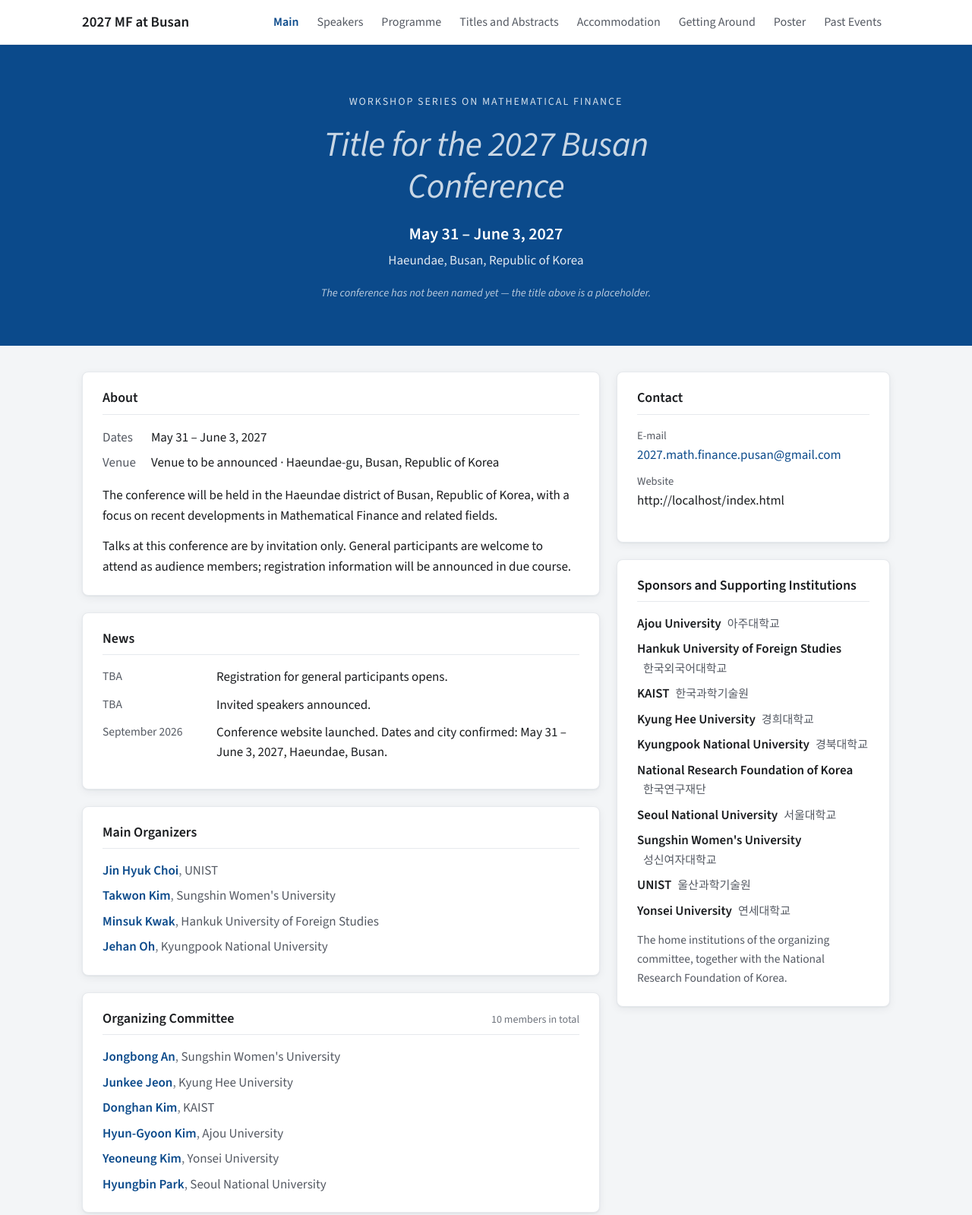
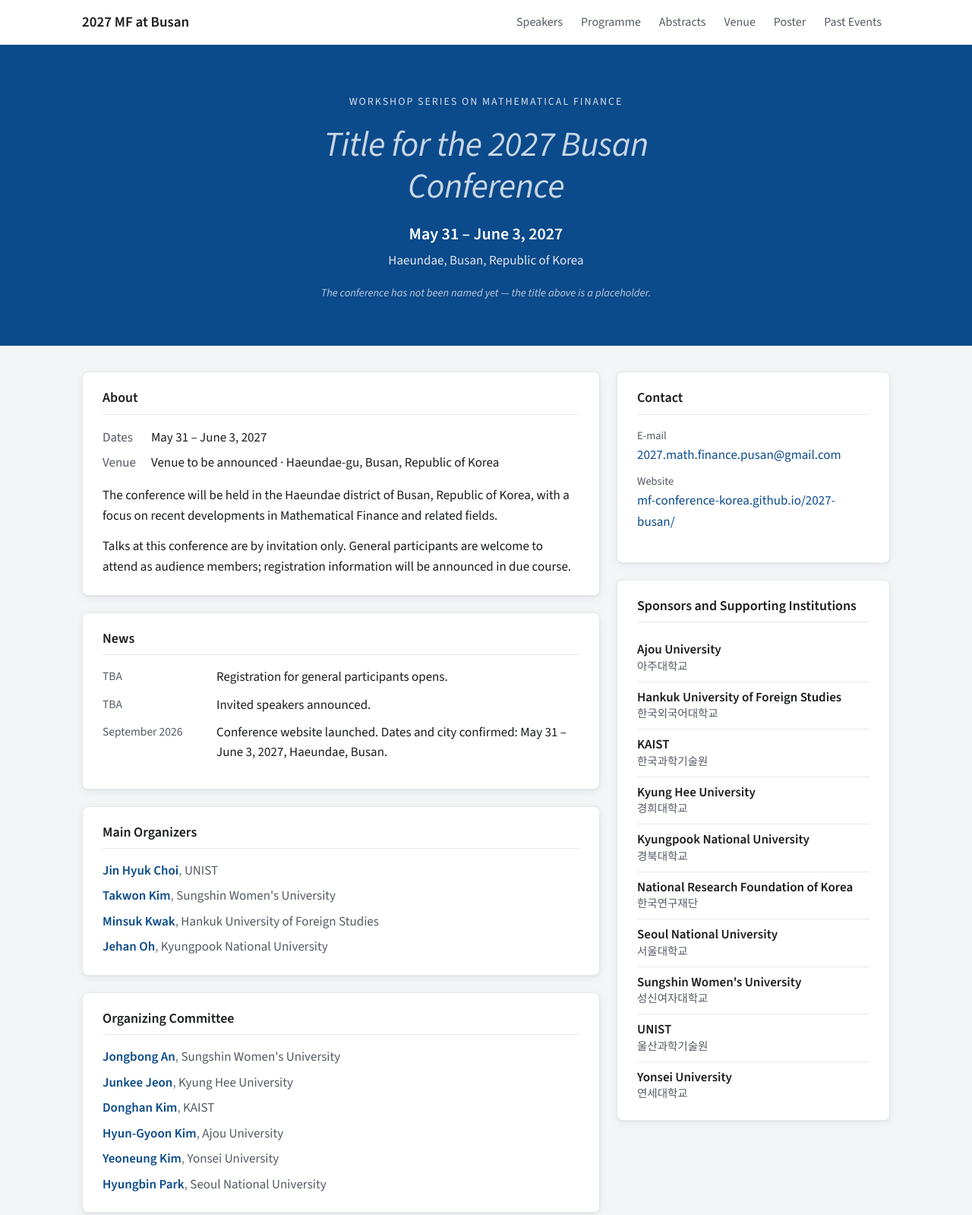
Before and after one commit to mf-conference-korea/2027-busan, a plain HTML site: page index.html in a window 1280 px wide. Shown: the top 1599 px of the page at 76% size. Drawn offline with nearby package versions, Linux system fonts and the light colour scheme.

Commit message:
Trim menu to six pages, merge accommodation into Venue, tidy main page

```diff
--- a/index.html
+++ b/index.html
@@ -141,6 +141,12 @@
 .person .ko{color:var(--muted); font-size:15px; margin-left:8px; white-space:nowrap}
 .person .rl{color:var(--muted)}
 .tag{color:var(--muted); font-size:15px}
+/* sponsors: English name, Korean name beneath, one block per institution */
+.sponsors{list-style:none; margin:0; padding:0}
+.sponsors li{padding:9px 0; border-bottom:1px solid var(--rule-soft); line-height:1.35}
+.sponsors li:last-child{border-bottom:0; padding-bottom:0}
+.sponsors .nm{display:block; font-weight:600}
+.sponsors .ko{display:block; color:var(--muted); font-size:14.5px; margin-top:1px}
 a.tag{color:var(--muted)}
 a.tag:hover{color:var(--link)}
 .sep{color:var(--faint)}
@@ -285,7 +291,7 @@
       <section class="blk"><h3>News</h3><ul class="news" id="news"></ul></section>
       <section class="blk"><h3>Main Organizers</h3><div id="organizers-lead"></div></section>
       <section class="blk">
-        <h3>Organizing Committee <span class="count" id="org-count"></span></h3>
+        <h3>Organizing Committee</h3>
         <div id="organizers"></div>
         <p class="foot-note" id="org-note"></p>
       </section>
@@ -294,8 +300,7 @@
       <section class="blk"><h3>Contact</h3><dl class="kv" id="contact"></dl></section>
       <section class="blk">
         <h3>Sponsors and Supporting Institutions</h3>
-        <div id="sponsors"></div>
-        <p class="foot-note" id="spo-note"></p>
+        <ul class="sponsors" id="sponsors"></ul>
       </section>
     </aside>
   </div></section>
@@ -318,19 +323,18 @@
     <div id="abstracts-body"></div>
   </section>
 
-  <!-- ═══════════════ ACCOMMODATION ═══════════════ -->
-  <section class="view" id="v-stay">
-    <div class="page-head"><h2>Accommodation</h2></div>
-    <div id="stay-body"></div>
-  </section>
+  <!-- ═══════════════ VENUE: accommodation + getting around ═══════════════ -->
+  <section class="view" id="v-venue">
+    <div class="page-head">
+      <h2>Venue</h2>
+      <p>Gimhae International Airport (PUS) is Busan's gateway. Most overseas participants arrive at
+         Incheon (ICN) and connect onward — see the airport sections below.</p>
+    </div>
 
-  <!-- ═══════════════ GETTING AROUND ═══════════════ -->
-  <section class="view" id="v-travel">
-    <div class="page-head">
-      <h2>Getting Around</h2>
-      <p>Gimhae International Airport (PUS) is Busan's gateway. Most overseas participants arrive at
-         Incheon (ICN) and connect onward — see the second section below.</p>
-    </div>
+    <section class="blk">
+      <h3>Accommodation</h3>
+      <div id="stay-body"></div>
+    </section>
 
     <section class="blk">
       <h3>Gimhae Airport to Haeundae</h3>
@@ -491,6 +495,7 @@
 
 const CONF = {
   shortName : "2027 MF at Busan",
+  url       : "https://mf-conference-korea.github.io/2027-busan/",
   phrase    : "2027 Busan Conference",   // used in the "… for the 2027 Busan Conference" placeholders
 
   // ── The conference title has NOT been decided. Leave "" and the title block
@@ -557,7 +562,6 @@
     { name:"UNIST",                                 ko:"울산과학기술원" },
     { name:"Yonsei University",                     ko:"연세대학교" }
   ],
-  sponsorNote: "The home institutions of the organizing committee, together with the National Research Foundation of Korea.",
 
   durations: {
     plenary : "50 min presentation, 10 min discussion",
@@ -612,12 +616,11 @@
    ════════════════════════════════════════════════════════════════════════ */
 
 const PAGES = [
-  { id:"main",      label:"Main" },
+  { id:"main",      label:"Main", nav:false },   // reached via the site name
   { id:"speakers",  label:"Speakers" },
   { id:"program",   label:"Programme" },
-  { id:"abstracts", label:"Titles and Abstracts" },
-  { id:"stay",      label:"Accommodation" },
-  { id:"travel",    label:"Getting Around" },
+  { id:"abstracts", label:"Abstracts" },
+  { id:"venue",     label:"Venue" },
   { id:"poster",    label:"Poster" },
   { id:"past",      label:"Past Events" }
 ];
@@ -660,7 +663,7 @@
 
 /* ── nav ───────────────────────────────────────────────────────────── */
 const nav = $("#nav");
-PAGES.forEach(p => {
+PAGES.filter(p => p.nav !== false).forEach(p => {
   const a = el("a", null, esc(p.label));
   a.href = "#" + p.id; a.dataset.page = p.id;
   nav.appendChild(a);
@@ -687,17 +690,15 @@
 const others = CONF.organizers.filter(o => !o.lead);
 $("#organizers-lead").innerHTML = leads.map(o => personLine(o.name, o.affil, o.url)).join("");
 $("#organizers").innerHTML = others.map(o => personLine(o.name, o.affil, o.url)).join("");
-$("#org-count").textContent = CONF.organizers.length + " members in total";
 $("#org-note").textContent = CONF.organizerNote;
 if (!CONF.organizerNote) $("#org-note").remove();
 
 $("#sponsors").innerHTML = CONF.sponsors.map(s =>
-  `<p class="person"><span class="nm">${esc(s.name)}</span>${s.ko ? `<span class="ko">${esc(s.ko)}</span>` : ""}</p>`).join("");
-$("#spo-note").textContent = CONF.sponsorNote;
+  `<li><span class="nm">${esc(s.name)}</span>${s.ko ? `<span class="ko">${esc(s.ko)}</span>` : ""}</li>`).join("");
 
 $("#contact").innerHTML =
   `<dt>E-mail</dt><dd><a href="mailto:${esc(CONF.email)}">${esc(CONF.email)}</a></dd>
-   <dt>Website</dt><dd>${location.origin && location.origin !== "null" ? esc(location.origin + location.pathname) : "—"}</dd>`;
+   <dt>Website</dt><dd><a href="${esc(CONF.url)}">${esc(CONF.url.replace(/^https?:\/\//,""))}</a></dd>`;
 
 /* ── empty state ───────────────────────────────────────────────────── */
 function emptyState(what, say, how){
```
